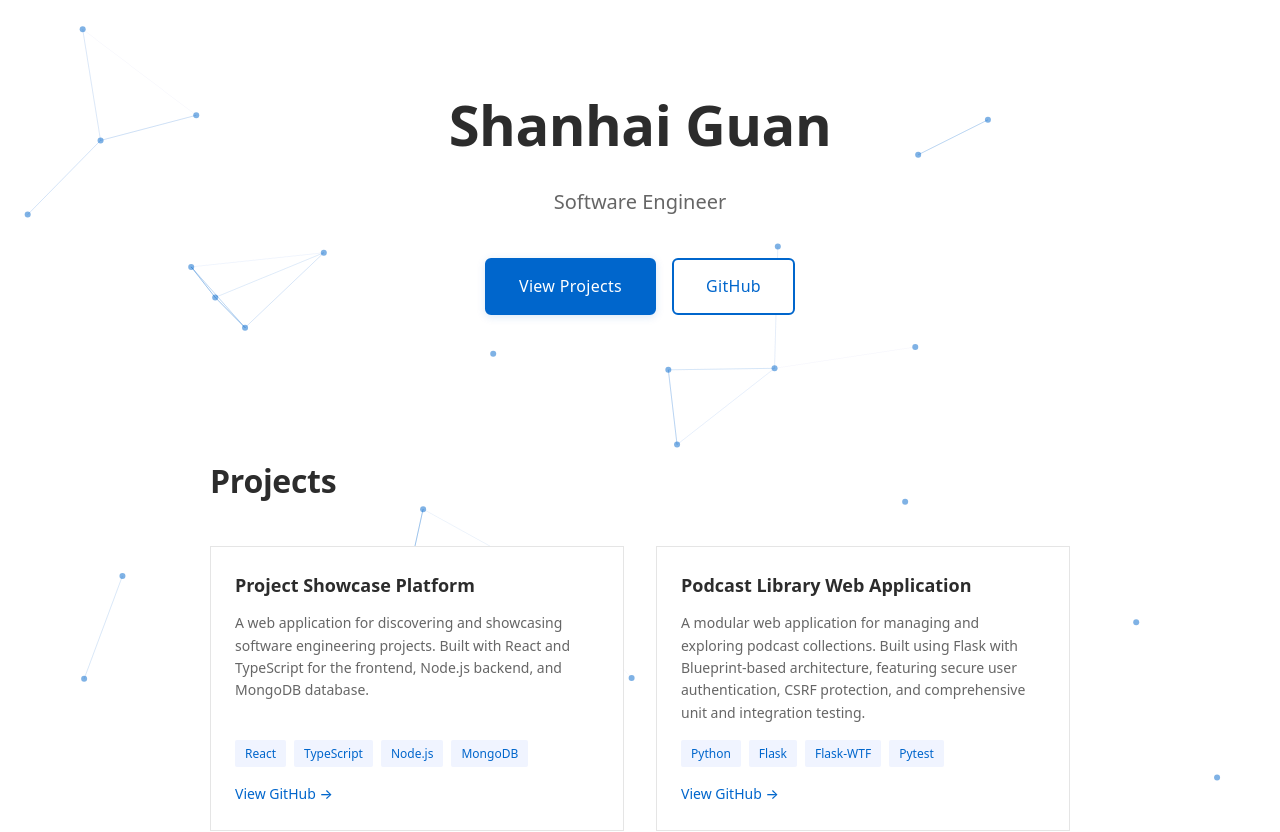
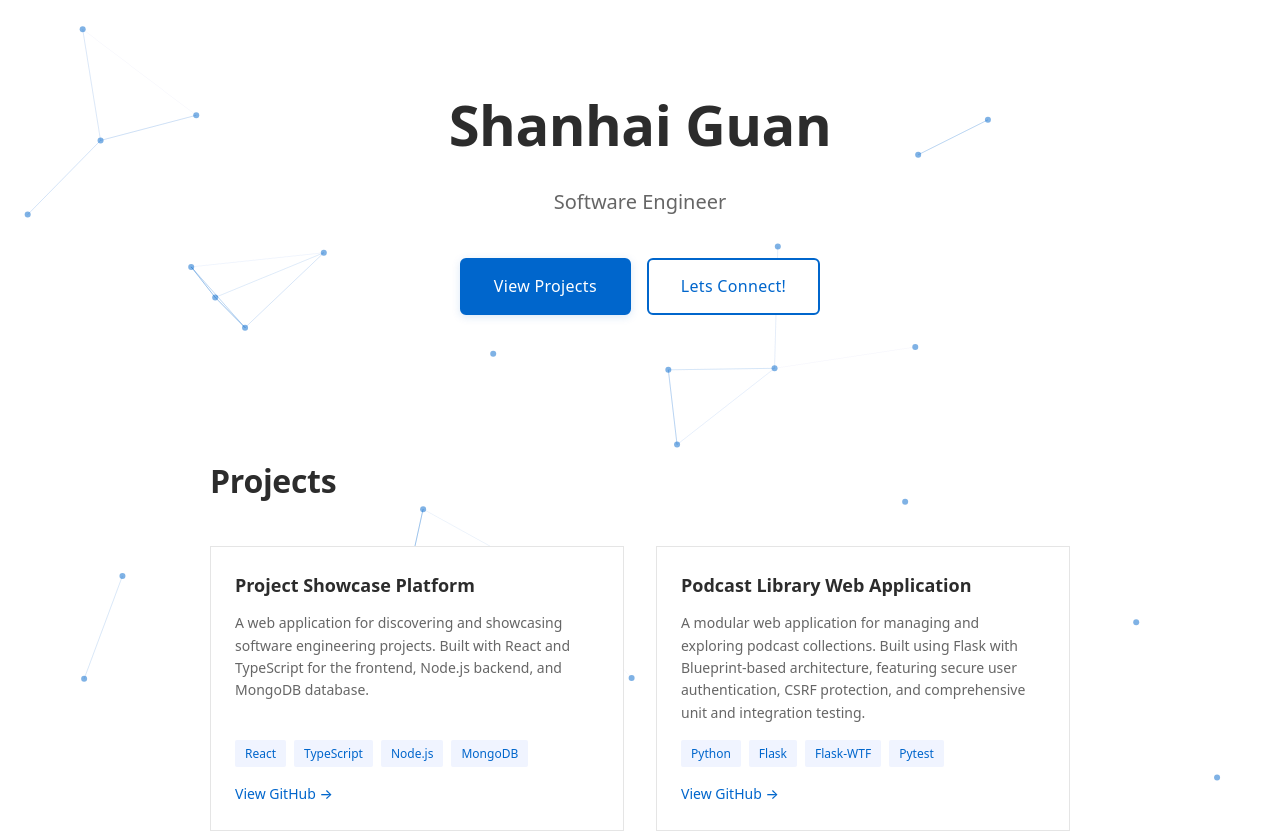
Before and after one commit to cookimonster123/cookimonster123.github.io, a React (Vite) app: page / in a window 1280 px wide. Shown: the top 832 px of the page. Built offline with nearby package versions, Linux system fonts and the light colour scheme.

Commit message:
feat: lets connect

```diff
--- a/src/sections/Hero.tsx
+++ b/src/sections/Hero.tsx
@@ -10,12 +10,10 @@ export const Hero: React.FC = () => {
           View Projects
         </a>
         <a
-          href="https://github.com/cookimonster123"
+          href="#contact"
           className="btn btn-secondary"
-          target="_blank"
-          rel="noopener noreferrer"
         >
-          GitHub
+          Lets Connect!
         </a>
       </div>
     </section>
```
